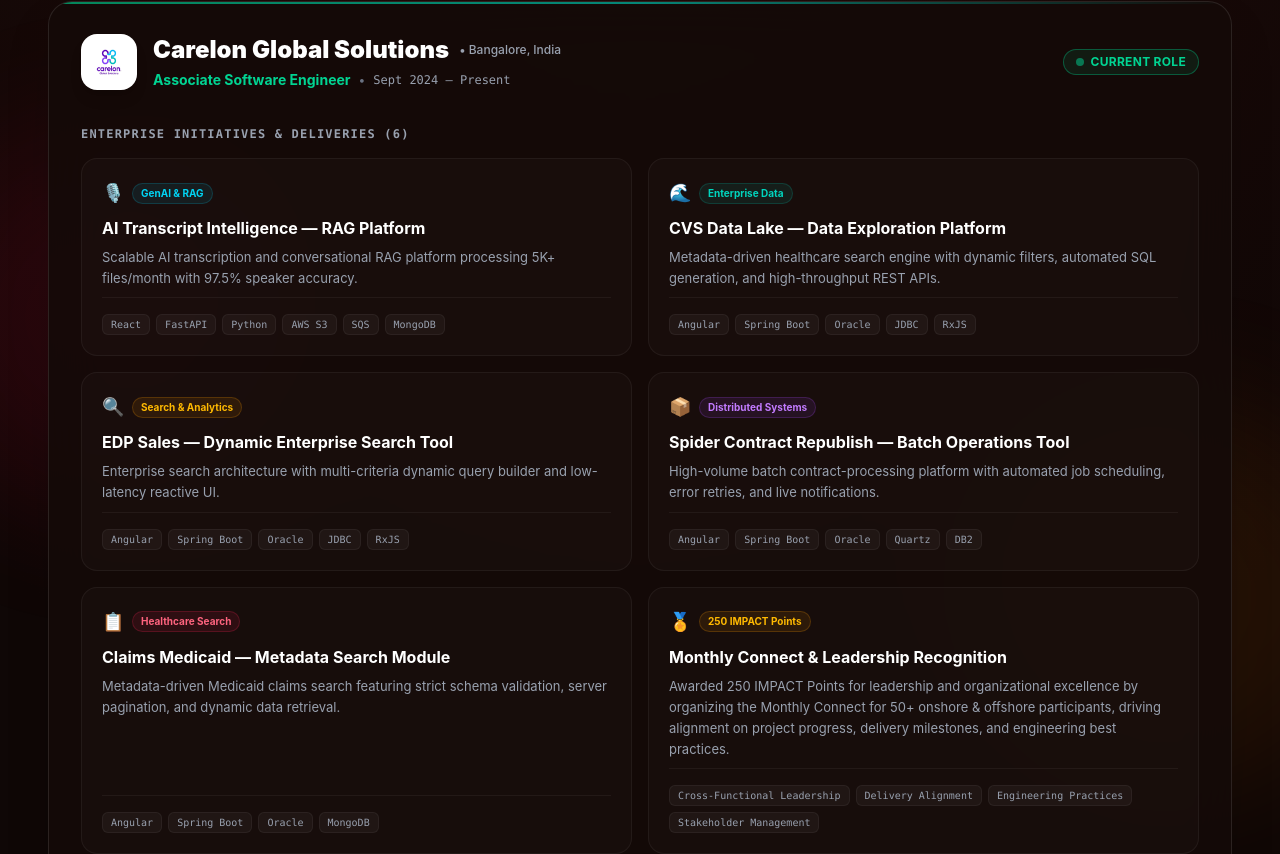
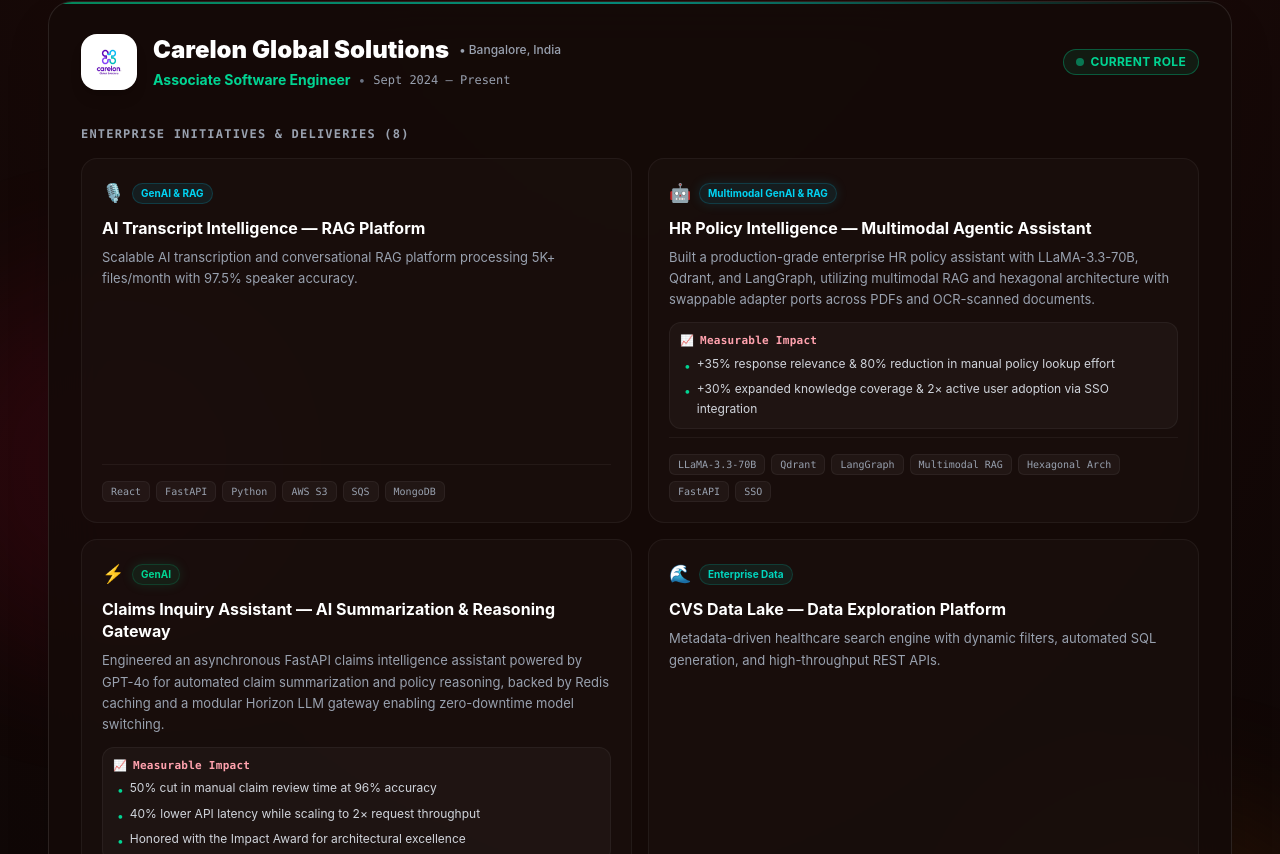
Before and after one commit to Kgotta-contribute/Portfolio, a React (Vite) app: page /#contact in a window 1280 px wide. Shown: the part 1846-2700 px from the top of the page. Built offline with nearby package versions, Linux system fonts and the light colour scheme.

Commit message:
Added Some changes to cards

```diff
--- a/src/components/Experience.jsx
+++ b/src/components/Experience.jsx
@@ -12,6 +12,33 @@
     badgeColor: 'text-cyan-400 bg-cyan-500/10 border-cyan-500/20',
     description: 'Scalable AI transcription and conversational RAG platform processing 5K+ files/month with 97.5% speaker accuracy.',
     tech: ['React', 'FastAPI', 'Python', 'AWS S3', 'SQS', 'MongoDB']
+  },
+  {
+    id: 'hr-policy-rag',
+    title: 'HR Policy Intelligence — Multimodal Agentic Assistant',
+    icon: '🤖',
+    badge: 'Multimodal GenAI & RAG',
+    badgeColor: 'text-cyan-400 bg-cyan-500/10 border-cyan-500/20 shadow-[0_0_12px_rgba(6,182,212,0.15)]',
+    description: 'Built a production-grade enterprise HR policy assistant with LLaMA-3.3-70B, Qdrant, and LangGraph, utilizing multimodal RAG and hexagonal architecture with swappable adapter ports across PDFs and OCR-scanned documents.',
+    impact: [
+      '+35% response relevance & 80% reduction in manual policy lookup effort',
+      '+30% expanded knowledge coverage & 2× active user adoption via SSO integration'
+    ],
+    tech: ['LLaMA-3.3-70B', 'Qdrant', 'LangGraph', 'Multimodal RAG', 'Hexagonal Arch', 'FastAPI', 'SSO']
+  },
+  {
+    id: 'claims-inquiry-assistant',
+    title: 'Claims Inquiry Assistant — AI Summarization & Reasoning Gateway',
+    icon: '⚡',
+    badge: 'GenAI',
+    badgeColor: 'text-emerald-400 bg-emerald-500/10 border-emerald-500/20 shadow-[0_0_12px_rgba(16,185,129,0.15)]',
+    description: 'Engineered an asynchronous FastAPI claims intelligence assistant powered by GPT-4o for automated claim summarization and policy reasoning, backed by Redis caching and a modular Horizon LLM gateway enabling zero-downtime model switching.',
+    impact: [
+      '50% cut in manual claim review time at 96% accuracy',
+      '40% lower API latency while scaling to 2× request throughput',
+      'Honored with the Impact Award for architectural excellence'
+    ],
+    tech: ['FastAPI', 'GPT-4o', 'Redis Caching', 'Async / Event-Driven', 'Horizon Gateway', 'Zero-Downtime']
   },
   {
     id: 'cvs',
@@ -188,6 +215,23 @@
                       <p className="text-gray-400 text-xs sm:text-[13px] mt-2 leading-relaxed">
                         {project.description}
                       </p>
+
+                      {project.impact && (
+                        <div className="mt-3 p-2.5 rounded-xl bg-white/[0.03] border border-white/5 space-y-1">
+                          <div className="text-[11px] font-mono font-bold text-rose-300 tracking-wide flex items-center gap-1.5">
+                            <span>📈</span>
+                            <span>Measurable Impact</span>
+                          </div>
+                          <ul className="space-y-1 pl-1">
+                            {project.impact.map((point, pIdx) => (
+                              <li key={pIdx} className="text-gray-300 text-[11px] sm:text-xs leading-relaxed flex items-start gap-1.5">
+                                <span className="text-emerald-400 mt-0.5">•</span>
+                                <span>{point}</span>
+                              </li>
+                            ))}
+                          </ul>
+                        </div>
+                      )}
                     </div>
 
                     {/* Clean Tech Pills */}
```
